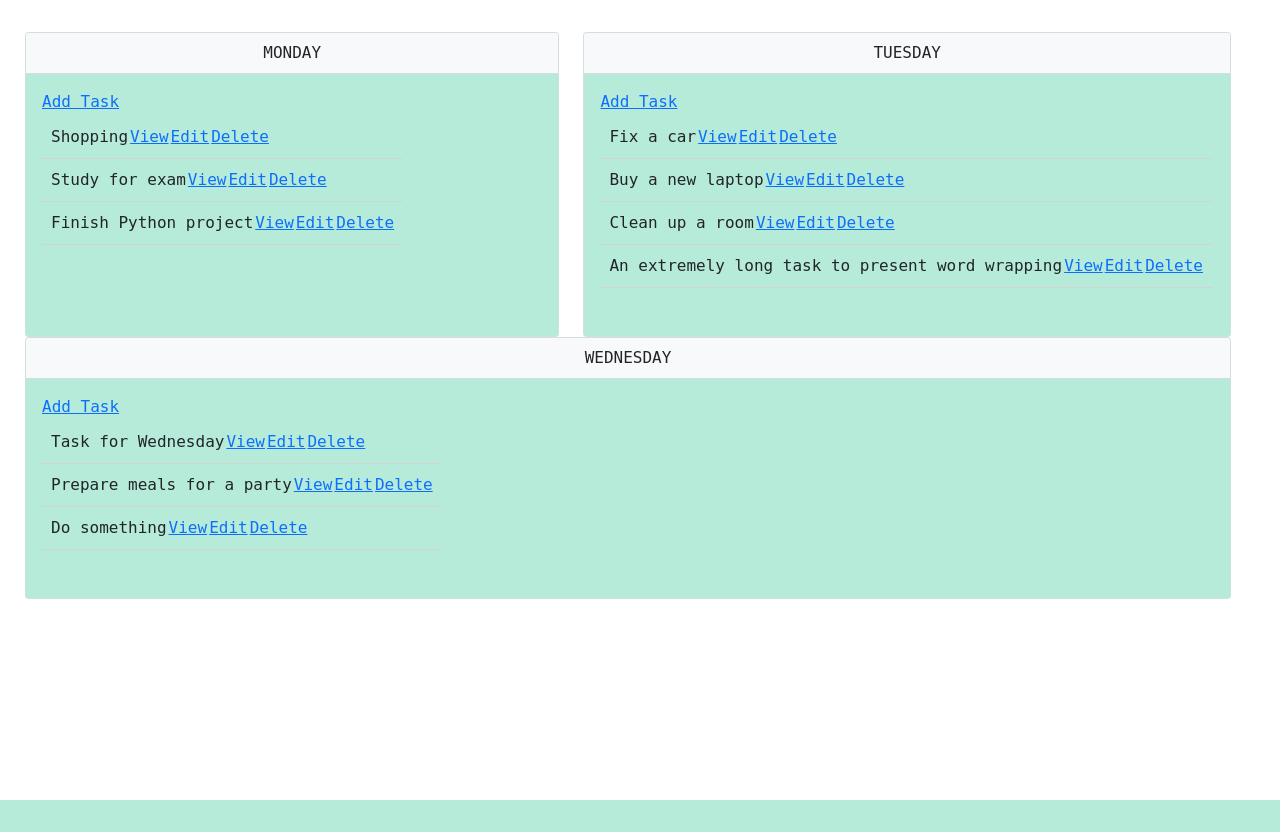
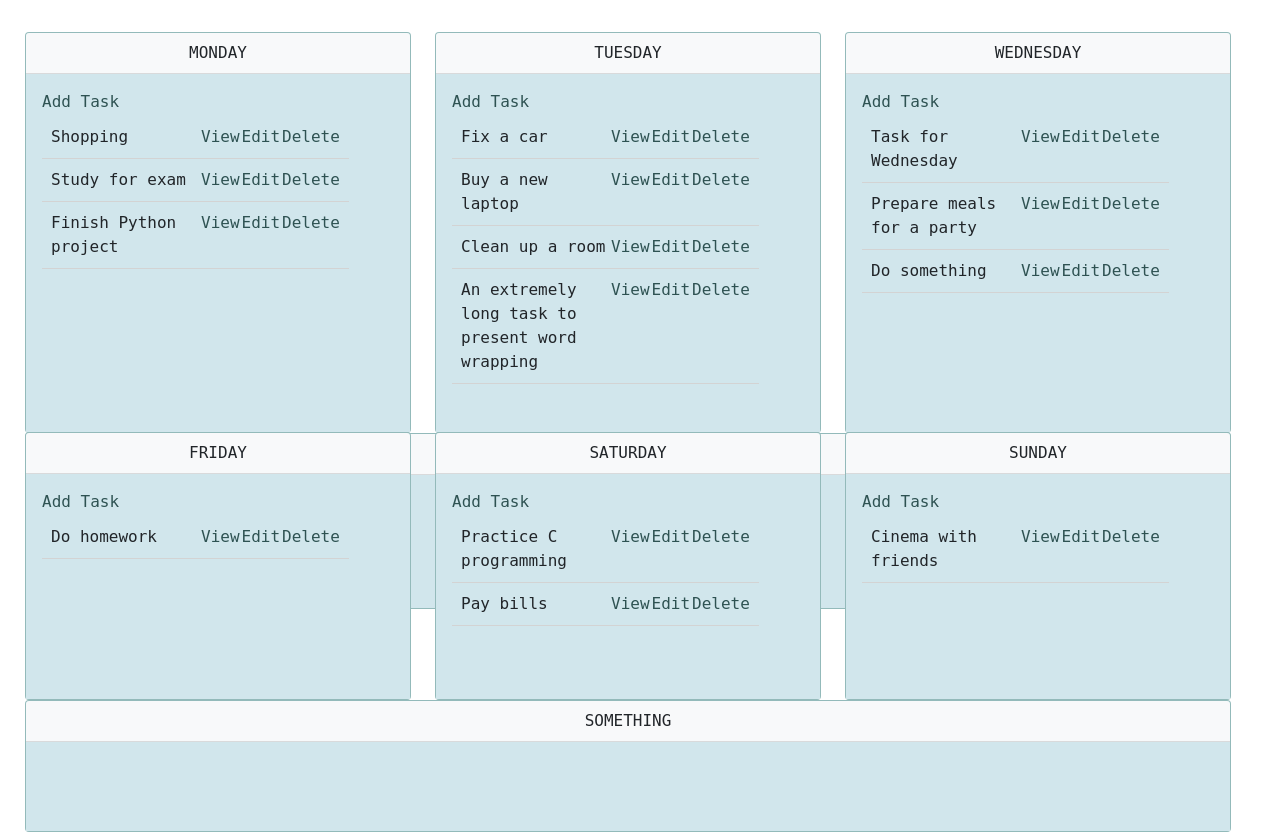
Before and after one commit to krolikow/Productivity-app, a Django app: page /planner/ in a window 1280 px wide. Shown: the part 56-888 px from the top of the page. Before the commit the page ends 856 px from the top, so only its background shows below. Run offline with Django 4.2, Linux system fonts and the light colour scheme; data comes from the database, SQL or seed files in the repository; both versions use the stored data as it was after the commit; some web fonts are replaced.

Commit message:
Minor changes

```diff
--- a/planner/templates/planner/task_list.html
+++ b/planner/templates/planner/task_list.html
@@ -1,12 +1,9 @@
 <!doctype html>
 <html lang="en">
-<!--    {%load static %}-->
   <head>
-    <!-- Required meta tags -->
     <meta charset="utf-8">
     <meta name="viewport" content="width=device-width, initial-scale=1">
 
-    <!-- Bootstrap CSS -->
     <link href="https://cdn.jsdelivr.net/npm/bootstrap@5.0.0-beta1/dist/css/bootstrap.min.css" rel="stylesheet" integrity="sha384-giJF6kkoqNQ00vy+HMDP7azOuL0xtbfIcaT9wjKHr8RbDVddVHyTfAAsrekwKmP1" crossorigin="anonymous">
     <link rel="preconnect" href="https://fonts.gstatic.com">
 
@@ -24,6 +21,11 @@ body {
     font-family: 'Xanh Mono', monospace;
 }
 
+.title{
+  word-wrap: break-word;
+  width: 150px;
+
+}
 
 .container-fluid {
     height: 100%;
@@ -37,25 +39,29 @@ body {
 
 .card.h-100{
     min-width: 20rem;
-    background-color:azure;
+    background-color:rgb(168, 212, 212);
     margin-top: 2rem;
+    width: auto;
+    max-width: 100%;
 }
 
 .card-body{
-    background-color: rgb(182, 235, 217);
-    position: relative;
+    background-color: rgb(209, 230, 236);
 }
 
 .task{
+    position: relative;
     display: flex;
     right: 0;
     left: 0;
-    width: auto;
+    width: 100%;
     border-bottom: solid 1px lightgrey;
     padding: 0.5rem;
-    overflow: hidden;
-    text-overflow: ellipsis;
-    white-space: nowrap;
+}
+
+a{
+  text-decoration: none;
+  color: rgb(46, 82, 82);
 }
 
 </style>
@@ -92,7 +98,7 @@ body {
                         {% for task in object_list %}
                         {% if task.day == 'M' %}
                         <tr class = 'task'>
-                            <td>{{task.title}}</td>
+                            <td class="title">{{task.title}}</td>
                             <td><a href="{% url 'task' task.id %}">View</a></td>
                             <td><a href="{% url 'task-update' task.id %}">Edit</a></td>
                             <td><a href="{% url 'task-delete' task.id %}">Delete</a></td>
@@ -130,7 +136,7 @@ body {
                         {% for task in object_list %}
                         {% if task.day == 'T' %}
                         <tr class = 'task'>
-                            <td>{{task.title}}</td>
+                            <td class="title">{{task.title}}</td>
                             <td><a href="{% url 'task' task.id %}">View</a></td>
                             <td><a href="{% url 'task-update' task.id %}">Edit</a></td>
                             <td><a href="{% url 'task-delete' task.id %}">Delete</a></td>
@@ -167,7 +173,7 @@ body {
                         {% for task in object_list %}
                         {% if task.day == 'W' %}
                         <tr class = 'task'>
-                            <td>{{task.title}}</td>
+                            <td class="title">{{task.title}}</td>
                             <td><a href="{% url 'task' task.id %}">View</a></td>
                             <td><a href="{% url 'task-update' task.id %}">Edit</a></td>
                             <td><a href="{% url 'task-delete' task.id %}">Delete</a></td>
@@ -188,12 +194,74 @@ body {
             </div>
 
 
-              <!-- <div class="col">
+              <div class="col">
               <div class="card h-100">
                 <div class="card-header text-dark bg-light text-center text-uppercase">
                  Thursday
                 </div>
                   <div class="card-body">
+
+                    <a href="{% url 'task-create' day='Th' %}">Add Task</a>
+
+                    <table>
+                        <tr>
+                        <th></th>
+                        <th></th>
+                        </tr>
+                        {% for task in object_list %}
+                        {% if task.day == 'Th' %}
+                        <tr class = 'task'>
+                            <td class="title">{{task.title}}</td>
+                            <td><a href="{% url 'task' task.id %}">View</a></td>
+                            <td><a href="{% url 'task-update' task.id %}">Edit</a></td>
+                            <td><a href="{% url 'task-delete' task.id %}">Delete</a></td>
+                        </tr>
+                        {% endif %}
+                        {% empty %}
+                        <h3>
+                            No items in list
+                        </h3>
+                        {% endfor %}
+                    </table>
+
+                    <p class="card-text w-100 h-100" style="border: none; resize: none;">
+
+                    </p>
+                  </div>
+              </div>
+            </div>
+          </div>
+          <div class="row row-second h-50 ">
+
+              <div class="col">
+              <div class="card h-100">
+                <div class="card-header text-dark bg-light text-center text-uppercase">
+                 Friday
+                </div>
+                  <div class="card-body">
+
+                    <a href="{% url 'task-create' day='F' %}">Add Task</a>
+
+                    <table>
+                        <tr>
+                        <th></th>
+                        <th></th>
+                        </tr>
+                        {% for task in object_list %}
+                        {% if task.day == 'F' %}
+                        <tr class = 'task'>
+                            <td class="title">{{task.title}}</td>
+                            <td><a href="{% url 'task' task.id %}">View</a></td>
+                            <td><a href="{% url 'task-update' task.id %}">Edit</a></td>
+                            <td><a href="{% url 'task-delete' task.id %}">Delete</a></td>
+                        </tr>
+                        {% endif %}
+                        {% empty %}
+                        <h3>
+                            No items in list
+                        </h3>
+                        {% endfor %}
+                    </table>
 
                     <p class="card-text w-100 h-100" style="border: none; resize: none;">
 
@@ -202,19 +270,7 @@ body {
               </div>
             </div>
 
-              <div class="col">
-              <div class="card h-100">
-                <div class="card-header text-dark bg-light text-center text-uppercase">
-                 Friday
-                </div>
-                  <div class="card-body">
 
-                    <p class="card-text w-100 h-100" style="border: none; resize: none;">
-
-                    </p>
-                  </div>
-              </div>
-            </div>
 
               <div class="col">
               <div class="card h-100">
@@ -222,6 +278,29 @@ body {
                  Saturday
                 </div>
                   <div class="card-body">
+
+                    <a href="{% url 'task-create' day='Sa' %}">Add Task</a>
+
+                    <table>
+                        <tr>
+                        <th></th>
+                        <th></th>
+                        </tr>
+                        {% for task in object_list %}
+                        {% if task.day == 'Sa' %}
+                        <tr class = 'task'>
+                            <td class="title">{{task.title}}</td>
+                            <td><a href="{% url 'task' task.id %}">View</a></td>
+                            <td><a href="{% url 'task-update' task.id %}">Edit</a></td>
+                            <td><a href="{% url 'task-delete' task.id %}">Delete</a></td>
+                        </tr>
+                        {% endif %}
+                        {% empty %}
+                        <h3>
+                            No items in list
+                        </h3>
+                        {% endfor %}
+                    </table>
 
                     <p class="card-text w-100 h-100" style="border: none; resize: none;">
 
@@ -237,13 +316,50 @@ body {
                 </div>
                   <div class="card-body">
 
+                    <a href="{% url 'task-create' day='Su' %}">Add Task</a>
+
+                    <table>
+                        <tr>
+                        <th></th>
+                        <th></th>
+                        </tr>
+                        {% for task in object_list %}
+                        {% if task.day == 'Su' %}
+                        <tr class = 'task'>
+                            <td class="title">{{task.title}}</td>
+                            <td><a href="{% url 'task' task.id %}">View</a></td>
+                            <td><a href="{% url 'task-update' task.id %}">Edit</a></td>
+                            <td><a href="{% url 'task-delete' task.id %}">Delete</a></td>
+                        </tr>
+                        {% endif %}
+                        {% empty %}
+                        <h3>
+                            No items in list
+                        </h3>
+                        {% endfor %}
+                    </table>
+
                     <p class="card-text w-100 h-100" style="border: none; resize: none;">
 
                     </p>
                   </div>
               </div>
-            </div> -->
+            </div>
 
+
+            <div class="col">
+              <div class="card h-100">
+                <div class="card-header text-dark bg-light text-center text-uppercase">
+                 Something
+                </div>
+                  <div class="card-body">
+
+                    <p class="card-text w-100 h-100" style="border: none; resize: none;">
+
+                    </p>
+                  </div>
+              </div>
+            </div>
 
 </div>
 
@@ -255,8 +371,8 @@ body {
 
 <!--    &lt;!&ndash; Optional JavaScript; choose one of the two! &ndash;&gt;-->
 
-<!--    &lt;!&ndash; Option 1: Bootstrap Bundle with Popper &ndash;&gt;-->
-<!--    <script src="https://cdn.jsdelivr.net/npm/bootstrap@5.0.0-beta1/dist/js/bootstrap.bundle.min.js" integrity="sha384-ygbV9kiqUc6oa4msXn9868pTtWMgiQaeYH7/t7LECLbyPA2x65Kgf80OJFdroafW" crossorigin="anonymous"></script>-->
+     <!-- &lt;!&ndash; Option 1: Bootstrap Bundle with Popper &ndash;&gt;
+    <script src="https://cdn.jsdelivr.net/npm/bootstrap@5.0.0-beta1/dist/js/bootstrap.bundle.min.js" integrity="sha384-ygbV9kiqUc6oa4msXn9868pTtWMgiQaeYH7/t7LECLbyPA2x65Kgf80OJFdroafW" crossorigin="anonymous"></script> -->
 
 <!--    &lt;!&ndash; Option 2: Separate Popper and Bootstrap JS &ndash;&gt;-->
 <!--    &lt;!&ndash;-->
```
Also changed, not shown: db.sqlite3.
